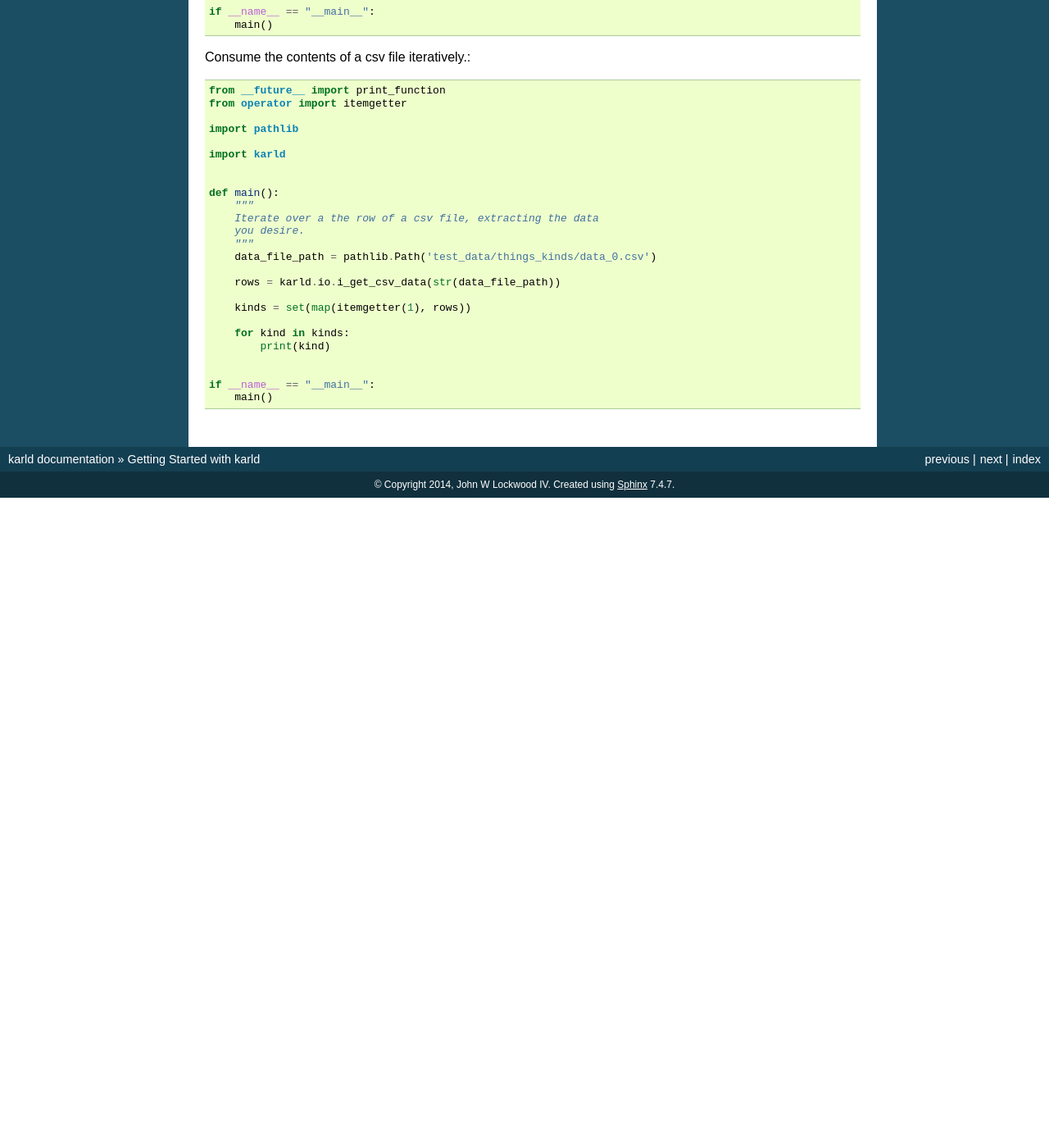
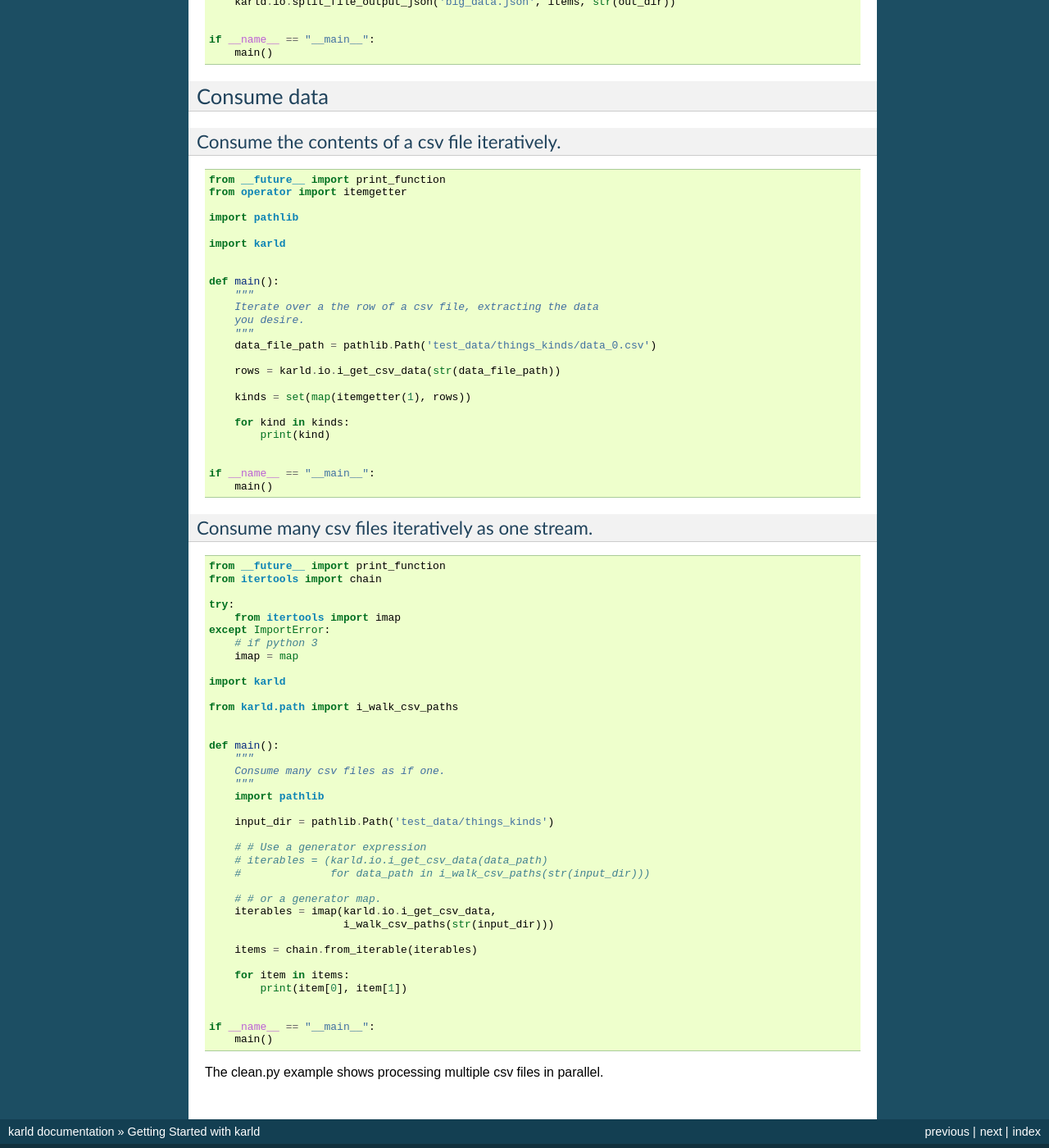
Before and after one commit to johnwlockwood/karl_data, a Sphinx documentation site: the page built from docs/getting-started.rst, in a window 1280 px wide and 1400 px high, scrolled down 2455 px. Shown: the whole window at 82% size. Built offline with Sphinx 7.4.7, drawn with Linux system fonts in a browser that asks for light colours; formulas are drawn with MathJax 3; the version number could not be read and is left out; before the commit the page ends 3062 px from its top, so only the background shows below that; some of the changed text lies outside the part shown.

Commit message:
Improve read me and getting started
Remove md line from manifest

increment version

```diff
--- a/docs/getting-started.rst
+++ b/docs/getting-started.rst
@@ -35,7 +35,7 @@ This will install karld. Then cd into the example directory and run:
 This will read multiline/data.csv and produce split_data_ml and split_data_ml_pipe.
 Run it and compare the input and output. Checkout the source.
 
-Split data
+Split csv files
 ----------------------
 
 Use split_file to split up your data files or use split_csv_file to split up
@@ -94,7 +94,9 @@ one of the split output functions such as ``split_file_output_csv``, ``split_fil
     if __name__ == "__main__":
         main()
 
-CSV serializable data::
+CSV serializable data
+---------------------------
+::
 
     import pathlib
 
@@ -124,7 +126,9 @@ CSV serializable data::
         main()
 
 
-Rows of json serializable data::
+Rows of json serializable data
+------------------------------------
+::
 
     import pathlib
 
@@ -154,7 +158,11 @@ Rows of json serializable data::
         main()
 
 
-Consume the contents of a csv file iteratively.::
+Consume data
+++++++++++++++++++++++
+Consume the contents of a csv file iteratively.
+--------------------------------------------------
+::
 
         from __future__ import print_function
         from operator import itemgetter
@@ -181,3 +189,49 @@ Consume the contents of a csv file iteratively.::
 
         if __name__ == "__main__":
             main()
+
+
+Consume many csv files iteratively as one stream.
+--------------------------------------------------
+::
+
+        from __future__ import print_function
+        from itertools import chain
+
+        try:
+            from itertools import imap
+        except ImportError:
+            # if python 3
+            imap = map
+
+        import karld
+
+        from karld.path import i_walk_csv_paths
+
+
+        def main():
+            """
+            Consume many csv files as if one.
+            """
+            import pathlib
+
+            input_dir = pathlib.Path('test_data/things_kinds')
+
+            # # Use a generator expression
+            # iterables = (karld.io.i_get_csv_data(data_path)
+            #              for data_path in i_walk_csv_paths(str(input_dir)))
+
+            # # or a generator map.
+            iterables = imap(karld.io.i_get_csv_data,
+                             i_walk_csv_paths(str(input_dir)))
+
+            items = chain.from_iterable(iterables)
+
+            for item in items:
+                print(item[0], item[1])
+
+
+        if __name__ == "__main__":
+            main()
+
+The clean.py example shows processing multiple csv files in parallel.
```
Also changed, not shown: other parts of docs/getting-started.rst (+1 -1 lines), README.rst (+8 -4 lines), 2 other files.
